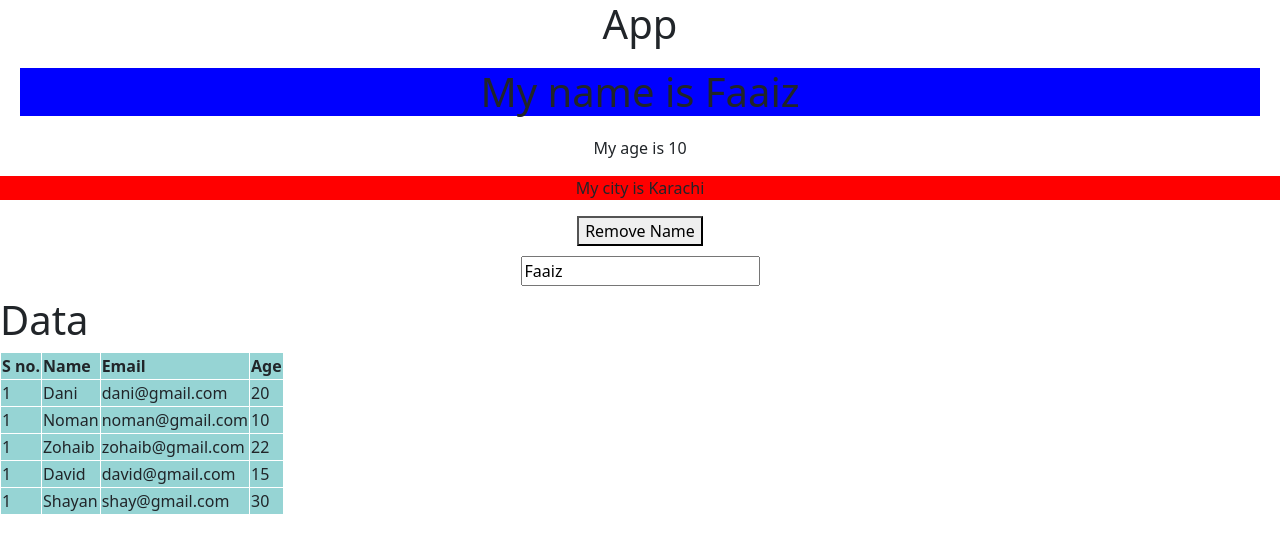
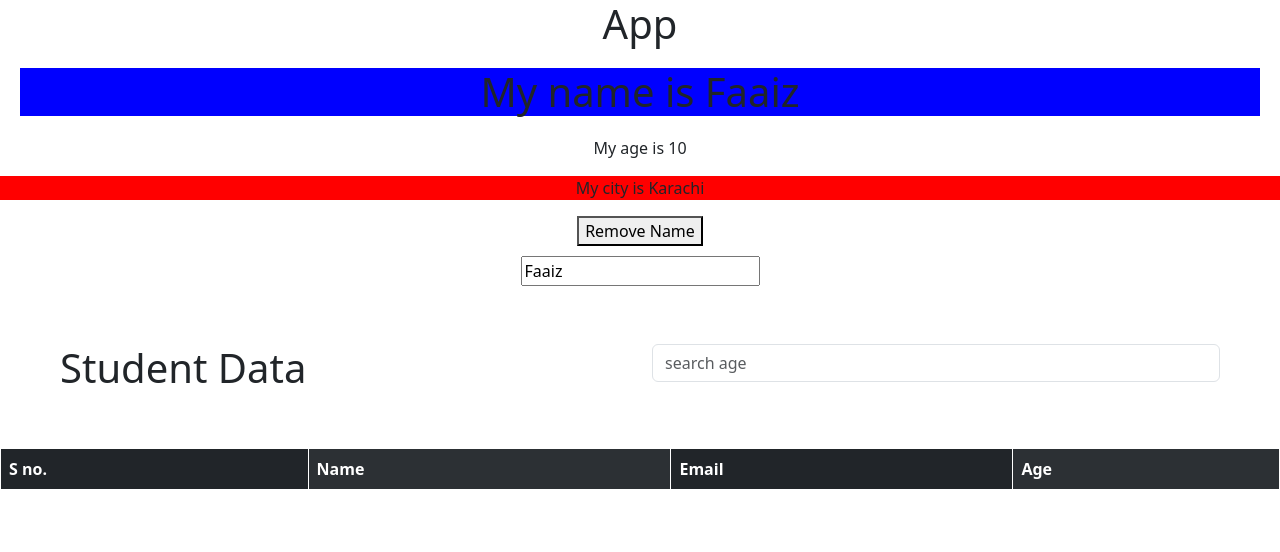
Before and after one commit to hmfaaiz/react_challenge, a React (Create React App) app: page / in a window 1280 px wide. Shown: the top 552 px of the page. Built offline with nearby package versions, Linux system fonts and the light colour scheme.

Commit message:
Used bootstrap in table,search by age

```diff
--- a/src/components/Array.js
+++ b/src/components/Array.js
@@ -1,6 +1,10 @@
-import React from 'react'
+import React, { useState } from 'react'
+
+import { Table, InputGroup, Form, Col, Row } from "react-bootstrap"
 
 function Array() {
+    const [filter, setFilter] = useState()
+    console.log(filter)
 
     const student = [
         { "name": "Dani", "email": "dani@gmail.com", "age": 20 },
@@ -9,14 +13,25 @@ function Array() {
         { "name": "David", "email": "david@gmail.com", "age": 15 },
         { "name": "Shayan", "email": "shay@gmail.com", "age": 30 },
     ]
-    for (let i = 0; i < student.length; i++) {
-        console.log(student[i])
 
-    }
+    // for (let i = 0; i < student.length; i++) {
+    //     console.log(student[i])
+
+    // }
     return (
         <div>
-            <h1>Data</h1>
-            <table border="2">
+
+            <Row className="m-5">
+                <Form.Group as={Col}>
+                    <h1>Student Data</h1>
+                </Form.Group>
+                <Form.Group as={Col}>
+                    <Form.Control className="mb-3" onChange={(e) => setFilter(e.target.value)} type="number" placeholder='search age' />
+                </Form.Group>
+            </Row>
+
+
+            <Table striped="columns" variant='dark'>
                 <thead>
                     <tr>
                         <th>S no.</th>
@@ -28,19 +43,20 @@ function Array() {
 
                 <tbody>
 
-                    {student.map((item) =>
+                    {student.map((item, index) =>
+                        item.age <= filter ?
 
-                        <tr>
-                            <td>{1}</td>
+                            <tr key={index}>
+                                <td>{index + 1}</td>
                                 <td>{item.name}</td>
                                 <td>{item.email}</td>
                                 <td>{item.age}</td>
                             </tr>
-
+                            : null
                     )}
 
                 </tbody>
-            </table>
+            </Table>
 
         </div>
     )
```
Lines whose indentation alone changed are shown as unchanged.
